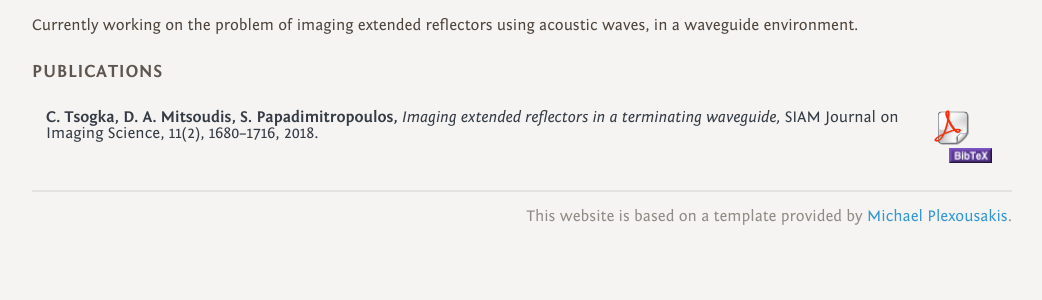
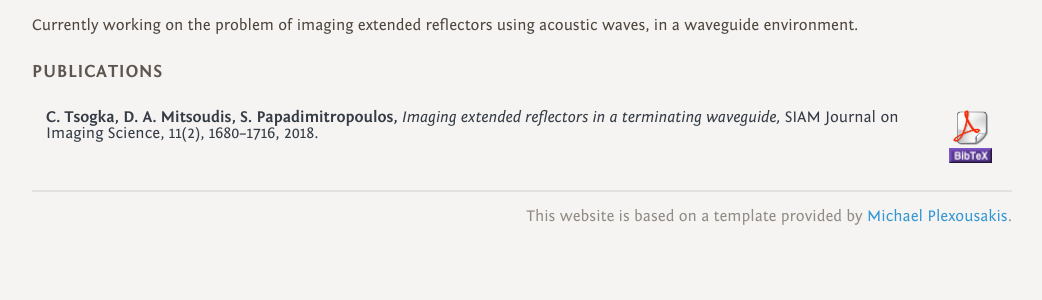
Before and after one commit to spapadem/spapadem.github.io, a PHP site: page /research.html in a window 1280 px wide. Shown: the part 176-476 px from the top of the page, without its empty margins (118-1160 px from the left). Run offline with PHP 8.4, Linux system fonts and the light colour scheme; some libraries are stand-ins or nearby versions.

Commit message:
site edits

```diff
--- a/css/publications.css
+++ b/css/publications.css
@@ -25,7 +25,7 @@ td.pub {
 .publink {
         float: right;
         vertical-align: center;
-	text-align: middle;
+	text-align: center;
         clear: right;
         padding-right: 5px;
         padding-top: 5px;
```
